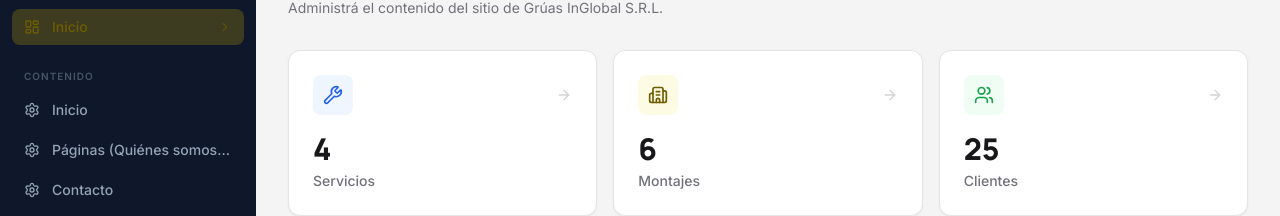
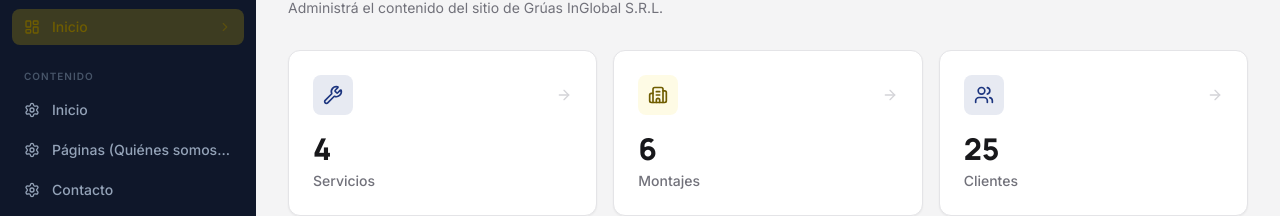
Before and after one commit to CodeTlon/inglobal-site, a Next.js app: page /dashboard in a window 1280 px wide. Shown: the part 126-342 px from the top of the page. Built offline with nearby package versions, Linux system fonts and the light colour scheme; no server answers; the database is empty.

Commit message:
fix: iconos de Servicios/Clientes en el panel usan colores de marca
Servicios estaba en azul genérico (blue-600) y Clientes en verde genérico
(green-600), sin relación con la paleta de la marca — Montajes ya usaba
amarillo de marca. Ahora Servicios y Clientes usan navy de marca.

```diff
--- a/app/dashboard/(panel)/page.tsx
+++ b/app/dashboard/(panel)/page.tsx
@@ -24,7 +24,7 @@
       count: servicios.length,
       href: '/dashboard/servicios',
       icon: Wrench,
-      color: 'bg-blue-50 text-blue-600',
+      color: 'bg-igb-navy/10 text-igb-navy',
     },
     {
       label: 'Montajes',
@@ -38,7 +38,7 @@
       count: clientes.length,
       href: '/dashboard/clientes',
       icon: Users,
-      color: 'bg-green-50 text-green-600',
+      color: 'bg-igb-navy/10 text-igb-navy',
     },
   ]
 
```
